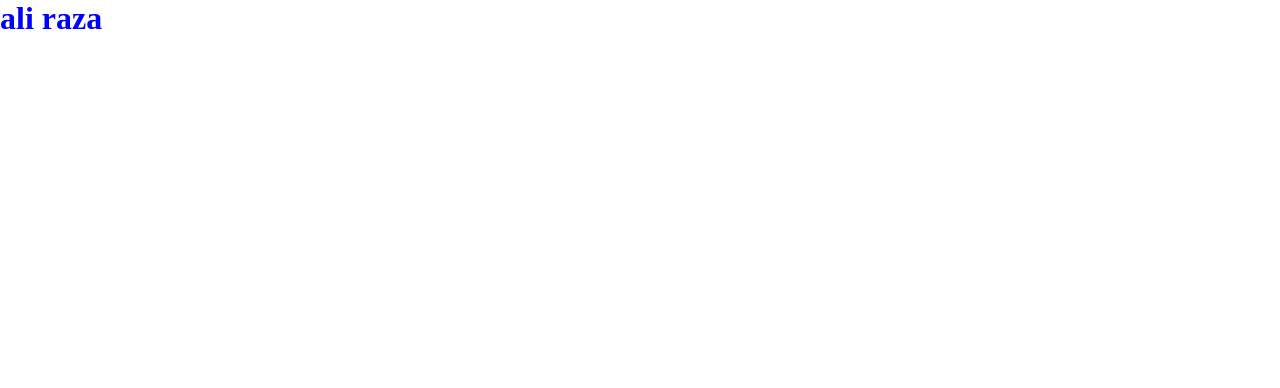
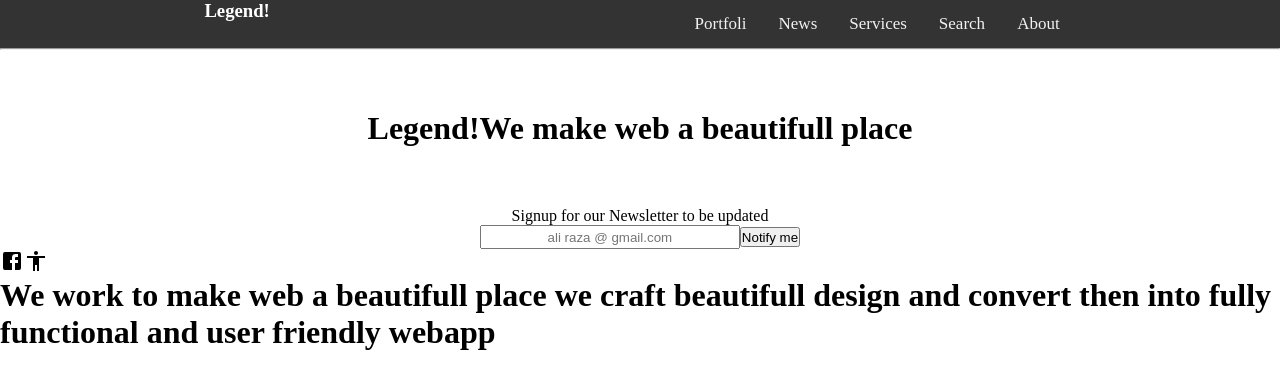
Before and after one commit to ali-203/legend, a React (Create React App) app: page / in a window 1280 px wide. Shown: the top 388 px of the page. Built offline with nearby package versions, Linux system fonts and the light colour scheme.

Commit message:
updateupdated

```diff
--- a/src/App.css
+++ b/src/App.css
@@ -1,7 +1,53 @@
 *{
-  padding: 0;
-  margin: 0;
+  margin: 0%;
+  padding: 0%;
 }
-h1{
-color: blue;
+
+.topnav {
+  justify-content: space-around;
+  display: flex;
+  flex-direction: hidden;
+  background-color: #333;
 }
+
+.topnav a {
+  float: left;
+  color: #f2f2f2;
+  text-align: center;
+  padding: 14px 16px;
+  text-decoration: none;
+  font-size: 17px;
+}
+
+.topnav a:hover {
+  background-color: #ddd;
+  color: black;
+}
+
+.topnav h3.active {
+  color: black;
+  color: white;
+}
+hr.new4 {
+  border: px solid gray ;
+}
+
+.legeng_text {
+  text-align: center;
+  margin-top: 60px;
+}
+
+form{
+margin-top: inherit;
+
+}
+
+.ali_raza{
+width: 20%;
+height: 20px;
+text-align: center;
+}
+.notify {
+  height: 20px;
+
+}
--- a/src/App.js
+++ b/src/App.js
@@ -1,11 +1,43 @@
 import React from 'react';
 import "./App.css";
+import FacebookIcon from '@material-ui/icons/Facebook';
+import AccessibilityIcon from '@material-ui/icons/Accessibility';
 
 function App() {
     return (
-        <div>
-            <h1>ali raza</h1>
-        </div>
+        <>
+<div className="back_img">
+    <div class="topnav">
+  <h3 className="active" href="#home">Legend!</h3>
+  <div class="topnav-right">
+  <a href="#contact">Portfoli</a>
+  <a href="#contact">News</a>
+  <a href="#contact">Services</a>
+    <a href="#search">Search</a>
+    <a href="#about">About</a>
+  </div>
+</div>
+<hr className="new4"/>
+<div className="legeng_text">
+    <h1>Legend!We make web a beautifull place</h1>
+    <form>
+    <p>Signup for our Newsletter to be updated</p>
+
+    <input className="ali_raza" type="email" placeholder="ali raza @ gmail.com"/>
+    <input className="notify" type="submit" value="Notify me"/>
+    </form>
+</div>
+<div className="icons">
+<FacebookIcon />
+<AccessibilityIcon />
+</div>
+<div className="hedding">
+<h1>We work to make web a beautifull  place we craft beautifull design and convert then into fully functional and user friendly webapp </h1>
+
+</div>
+
+</div>
+        </>
     )
 }
 
```
